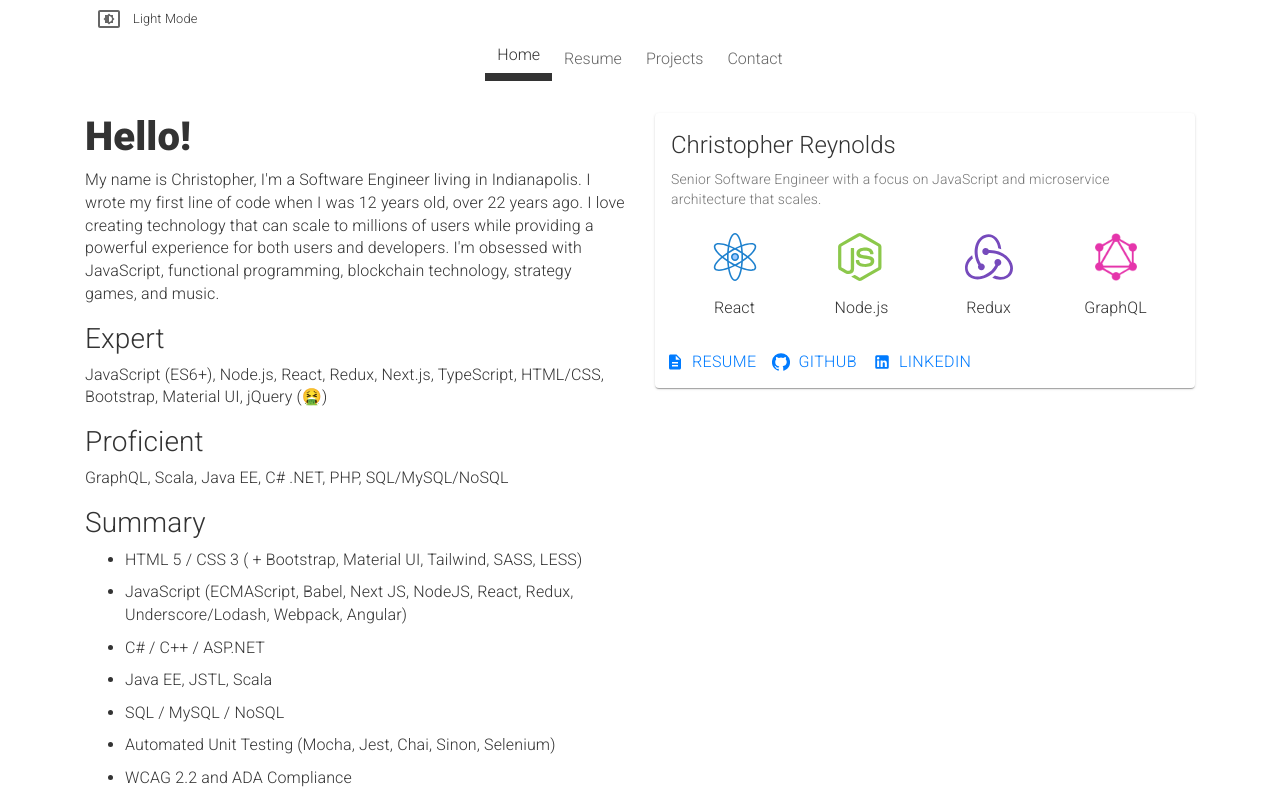
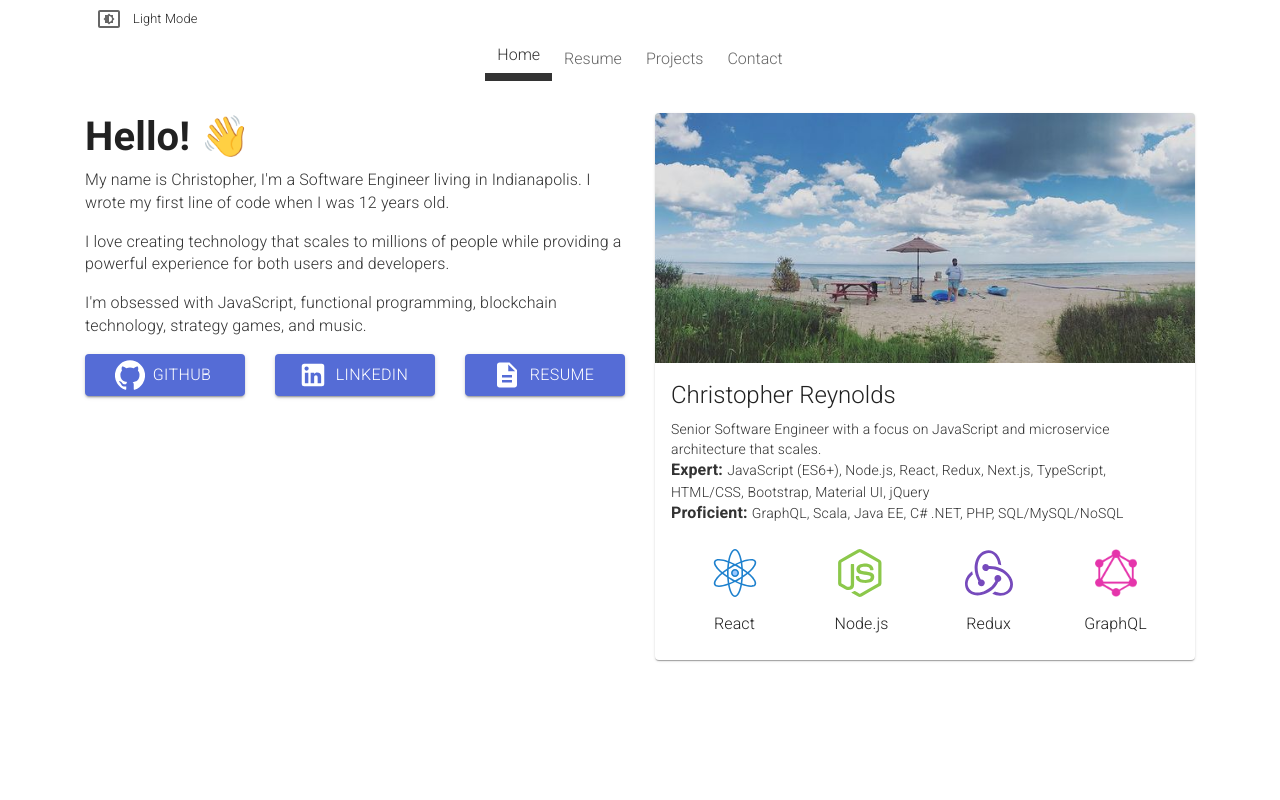
Before and after one commit to christopherrobin/portfolio, a React (Create React App) app: page /hello in a window 1280 px wide. Shown: the top 800 px of the page. Built offline with nearby package versions, Linux system fonts and the light colour scheme.

Commit message:
Clean up, re arranged front apge, updated resume again

```diff
--- a/src/App.js
+++ b/src/App.js
@@ -1,28 +1,27 @@
 import React, { useState, useEffect } from "react";
-import { Container, Row, Col, Spinner, Button } from "reactstrap";
-// import Menu1 from "./components/menu";
+import { Container, Row, Col, Spinner } from "reactstrap";
 import Menu from "./components/menu2";
-// import Header from './components/header';
 import {
   BrowserRouter as Router,
   Switch,
   Route,
   Redirect,
 } from "react-router-dom";
+import DescriptionIcon from "@material-ui/icons/Description";
+
+// "Pages"
 import BusinessCard from "./components/BusinessCard";
 import Resume from "./components/Resume";
 import Projects from "./components/Projects";
+
 import Fade from "./components/Fade";
 import "./App.scss";
 
+import Button from "@material-ui/core/Button";
 import GitHubIcon from "@material-ui/icons/GitHub";
 import LinkedInIcon from "@material-ui/icons/LinkedIn";
 import EmailIcon from "@material-ui/icons/Email";
-import './components/Fade.scss';
-// import { CSSTransitionGroup } from 'react-transition-group'
-// import { TransitionGroup, CSSTransition } from "react-transition-group";
-
-
+import "./components/Fade.scss";
 
 const App = () => {
   const [isLoading, setLoading] = useState(true);
@@ -31,7 +30,7 @@ const App = () => {
     setLoading(false);
   }, []);
 
-  console.log(isLoading);
+  // console.log(isLoading);
 
   return (
     <Container id="app-container">
@@ -46,70 +45,80 @@ const App = () => {
               <Menu />
               <Container>
                 <Row>
-                    <Col xs={12} md={6} className="d-md-none">
-                      <Fade childComponent={<BusinessCard />} />
+                  <Col xs={12} md={6}>
+                    <Fade
+                      childComponent={
+                        <div>
+                          <h1>Hello! &#128075;</h1>
+                          <p>
+                            My name is Christopher, I'm a Software Engineer
+                            living in Indianapolis. I wrote my first line of
+                            code when I was 12 years old.{" "}
+                          </p>
+                          <p>
+                            I love creating technology that scales to millions
+                            of people while providing a powerful experience for
+                            both users and developers.
+                          </p>
+                          <p>
+                            I'm obsessed with JavaScript, functional
+                            programming, blockchain technology, strategy games,
+                            and music.
+                          </p>
+
+                          <div id="external-links-wrapper">
+                            <Row>
+                              <Col xs={12} lg={4}>
+                                <Button
+                                  target="_blank"
+                                  href="https://github.com/christopherrobin/"
+                                  variant="contained"
+                                  size="medium"
+                                  color="primary"
+                                  startIcon={<GitHubIcon />}
+                                  className="external-links-button"
+                                  fullWidth
+                                >
+                                  GitHub
+                                </Button>
+                              </Col>
+
+                              <Col xs={12} lg={4}>
+                                <Button
+                                  target="_blank"
+                                  href="https://www.linkedin.com/in/christopherrr/"
+                                  variant="contained"
+                                  size="medium"
+                                  color="primary"
+                                  startIcon={<LinkedInIcon />}
+                                  className="external-links-button"
+                                  fullWidth
+                                >
+                                  LinkedIn
+                                </Button>
+                              </Col>
+                              <Col xs={12} lg={4}>
+                                <Button
+                                  target="_blank"
+                                  href="/resume"
+                                  variant="contained"
+                                  size="medium"
+                                  color="primary"
+                                  startIcon={<DescriptionIcon />}
+                                  className="external-links-button"
+                                  fullWidth
+                                >
+                                  Resume
+                                </Button>
+                              </Col>
+                            </Row>
+                          </div>
+                        </div>
+                      }
+                    />
                   </Col>
 
                   <Col xs={12} md={6}>
-                      <Fade childComponent={
-                      <div>
-                        <div>
-                          <h1>Hello!</h1>
-                        </div>
-                        <p>
-                          My name is Christopher, I'm a Software Engineer living
-                          in Indianapolis. I wrote my first line of code when I
-                          was 12 years old, over 22 years ago. I love creating technology
-                          that can scale to millions of users while providing a powerful
-                          experience for both users and developers.
-                          I'm obsessed with JavaScript, functional programming,
-                          blockchain technology, strategy games, and music.
-                        </p>
-                        <h3>Expert</h3>
-                        <p>
-                          JavaScript (ES6+), Node.js, React, Redux, Next.js, TypeScript, HTML/CSS, Bootstrap,
-                          Material UI, jQuery (&#129326;)
-                        </p>
-
-                        <h3>Proficient</h3>
-                        <p>GraphQL, Scala, Java EE, C# .NET, PHP, SQL/MySQL/NoSQL</p>
-
-                        <h3>Summary</h3>
-                        <ul>
-                          <li>
-                            HTML 5 / CSS 3 ( + Bootstrap, Material UI, Tailwind,
-                            SASS, LESS)
-                          </li>
-                          <li>
-                            JavaScript (ECMAScript, Babel, Next JS, NodeJS, React,
-                            Redux, Underscore/Lodash, Webpack, Angular)
-                          </li>
-                          <li>C# / C++ / ASP.NET</li>
-                          <li>Java EE, JSTL, Scala</li>
-                          <li>SQL / MySQL / NoSQL</li>
-                          <li>
-                            Automated Unit Testing (Mocha, Jest, Chai, Sinon, Selenium)
-                          </li>
-                          <li>WCAG 2.2 and ADA Compliance</li>
-                          <li>UI / UX Development and Testing</li>
-                          <li>Agile (Scrum) Software Development</li>
-                        </ul>
-
-                        <p>
-                          + Github & SVN, Optimizely, Akamai, Segment, Google
-                          Apps/AdSense/Analytics, Adobe Dynamic Tag Management,
-                          IBM WebSphere Commerce, Confluence, JIRA, Cryptocurrency
-                          and blockchain technology
-                        </p>
-                      </div>
-                      } />
-                    </Col>
-
-                    <Col
-                      xs={12}
-                      md={6}
-                      className="d-none d-xs-none d-sm-none d-md-block"
-                    >
                     <Fade childComponent={<BusinessCard />} />
                   </Col>
                 </Row>
@@ -131,7 +140,8 @@ const App = () => {
               <Container id="Contact-Page--Container">
                 <Row>
                   <Col xs={12} style={{ textAlign: "center" }}>
-                    <Fade childComponent={
+                    <Fade
+                      childComponent={
                         <div>
                           <a
                             alt=""
@@ -166,7 +176,8 @@ const App = () => {
                             </Button>
                           </a>
                         </div>
-                    }/>
+                      }
+                    />
                   </Col>
                 </Row>
               </Container>
--- a/src/App.scss
+++ b/src/App.scss
@@ -1,18 +1,22 @@
-@import url('https://fonts.googleapis.com/css2?family=Roboto:ital,wght@0,300;0,900;1,300;1,900&display=swap');
+// @import url('https://fonts.googleapis.com/css2?family=Roboto:ital,wght@0,300;0,900;1,300;1,900&display=swap');
+@import url('https://fonts.googleapis.com/css2?family=Roboto:ital,wght@0,300;0,700;1,300;1,700&display=swap');
 @import '../src/variables.scss';
 
 * {
   font-family: 'Roboto', sans-serif;
-  color: $primary-dark;
   font-size: 16px;
 }
 
+p {
+  color: $primary-dark;
+}
+
 h1 {
-  font-weight: 900;
+  font-weight: 700;
 }
 
 h2{
-  font-weight: bold;
+  font-weight: 700;
 }
 
 .sub-title {
@@ -37,10 +41,6 @@ svg.MuiSvgIcon-root {
 
 path {
   color: #fff;
-}
-
-path:hover {
-  // color: lightskyblue;
 }
 
 #profilePicture {
@@ -87,7 +87,7 @@ path:hover {
 }
 
 #app-container h1{
-  font-weight: 900;
+  font-weight: 700;
 }
 
 #Contact-Page--Container {
@@ -105,17 +105,6 @@ path:hover {
   }
 }
 
-#card-actions {
-  button {
-    text-align: center;
-    svg {
-      fill: $link-color;
-      width: 1em;
-      height: 1em;
-    }
-  }
-}
-
 #business-card {
   margin-bottom: 2em;
 }
@@ -123,6 +112,16 @@ path:hover {
 ul {
   li {
     margin-top: 0.6em;
+  }
+}
+
+#external-links-wrapper {
+  .external-links-button {
+    margin-right: 1em;
+    margin-bottom: 1em;
+  }
+  .external-links-button:last-child {
+    margin-right: 0;
   }
 }
 
@@ -141,3 +140,9 @@ ul {
     }
   }
 }
+
+// TODO: I know this isn't ideal but Material-UI has some quirks with custom theming the
+// custom styles on :hoverand :active buttons so I'll have to come back to this later
+a.MuiButtonBase-root.MuiButton-root.MuiButton-contained.external-links-button.MuiButton-containedPrimary.MuiButton-fullWidth {
+  color: #fff;
+}
--- a/src/components/BusinessCard.js
+++ b/src/components/BusinessCard.js
@@ -1,35 +1,47 @@
-import React from 'react';
-import { NavLink } from "react-router-dom";
-import { Container, Col, Row } from 'reactstrap';
-import Card from '@material-ui/core/Card';
-import CardActions from '@material-ui/core/CardActions';
-import CardContent from '@material-ui/core/CardContent';
-import Button from '@material-ui/core/Button';
-import Typography from '@material-ui/core/Typography';
+import React from "react";
+import { Container, Col, Row } from "reactstrap";
+import Card from "@material-ui/core/Card";
+import CardContent from "@material-ui/core/CardContent";
+import Typography from "@material-ui/core/Typography";
+import CardMedia from '@material-ui/core/CardMedia';
 
-// Tech logos
+// Image Assets
+import beachPicture from ".././images/beach.jpg";
 import ReactLogo from ".././react.svg";
 import NodeLogo from ".././node.svg";
 import GraphLogo from ".././graphql.png";
 import ReduxLogo from ".././redux.svg";
 
-// Material Icons
-import LinkedInIcon from '@material-ui/icons/LinkedIn';
-import GitHubIcon from '@material-ui/icons/GitHub';
-import DescriptionIcon from '@material-ui/icons/Description';
-
 export default function BusinessCard() {
   return (
     <Card id="business-card">
+      <CardMedia
+        image={beachPicture}
+        title="Christopher's day at the lake"
+        style={{ height: 250 }}
+      />
       <CardContent>
         <Typography gutterBottom variant="h5" component="h2">
           Christopher Reynolds
         </Typography>
-          <Typography variant="body2" color="textSecondary" component="p">
-            Senior Software Engineer with a focus on JavaScript and microservice architecture that scales.
+
+        <Typography variant="body2" component="p">
+          Senior Software Engineer with a focus on JavaScript and microservice
+          architecture that scales.
         </Typography>
+
+        <Typography variant="body2" component="p">
+          <strong>Expert: </strong>JavaScript (ES6+), Node.js, React, Redux,
+          Next.js, TypeScript, HTML/CSS, Bootstrap, Material UI, jQuery
+        </Typography>
+
+        <Typography variant="body2" component="p">
+          <strong>Proficient: </strong> GraphQL, Scala, Java EE, C# .NET, PHP,
+          SQL/MySQL/NoSQL
+        </Typography>
+
         <Container>
-          <Row style={{ marginTop: '1.5em' }}>
+          <Row style={{ marginTop: "1.5em" }}>
             <Col xs={3} className="skill-logo">
               <img src={ReactLogo} alt="React logo" />
               <div>React</div>
@@ -49,12 +61,6 @@ export default function BusinessCard() {
           </Row>
         </Container>
       </CardContent>
-
-      <CardActions id="card-actions">
-        <Button size="small" color="primary" startIcon={<DescriptionIcon />}><NavLink to="/resume">Resume</NavLink></Button>
-        <Button size="small" color="primary" startIcon={<GitHubIcon />}><a target="blank" href="https://github.com/christopherrobin/">GitHub</a></Button>
-        <Button size="small" color="primary" startIcon={<LinkedInIcon />}><a target="blank" href="https://www.linkedin.com/in/christopherrr/">LinkedIn</a></Button>
-      </CardActions>
     </Card>
   );
 }
--- a/src/components/Resume.js
+++ b/src/components/Resume.js
@@ -1,6 +1,7 @@
 import React from "react";
 import { Container, Row, Col } from "reactstrap";
 import { HashLink as Link } from 'react-router-hash-link';
+import ResumeDownloadButton from "./ResumeDownloadButton";
 import Fade from "./Fade";
 import "./Resume.scss";
 
@@ -13,6 +14,11 @@ export default function Resume() {
             <Row>
               <Col xs={12}>
                 <h1>Resume</h1>
+                <ResumeDownloadButton />
+              </Col>
+            </Row>
+            <Row>
+              <Col xs={12}>
                 <div id="quick-nav">
                   Jump to:&nbsp;
                   <Link to="/resume#angi">Angi</Link>,&nbsp;
@@ -69,7 +75,7 @@ export default function Resume() {
               <strong>Senior Software Engineer at Angi/Angie's List</strong>
             </div>
             <em>July 2015 – May 2021</em>
-            <div>JavaScript (ES6+), Node.js, React, Redux, Next.js, TypeScript, Scala, Flux, HTML/CSS, Bootstrap, WCAG 2.2 and ADA Compliance</div>
+            <div>JavaScript (ES6+), Node.js, React, Redux, Next.js, TypeScript, Scala, Bootstrap, WCAG 2.2 and ADA Compliance</div>
             <ul>
               <li>
                 My primary role has been writing clean and reusable JavaScript
@@ -77,6 +83,7 @@ export default function Resume() {
                 data, and unidirectional data flow that can scale to millions
                 of users.
               </li>
+              <li>Responsible for creating, maintaining, and decommissioning a collection of distributed and loosely coupled apps. (Microservice architecture)</li>
               <li>Coordinating with product owners, UX designers, customer service representatives, and outside parties to create and implement business requirements.</li>
               <li>Responsible for creating and breaking down large project requests ("Epics" in Jira) into manageable stories, tasks, and sub-tasks so we can accurately groom, point, and deliver those projects on time.</li>
               <li>Led the massive front-end re-branding effort from Angie's List to Angi for the Service Provider vertical. (and parts of other verticals)</li>
--- a/src/components/Resume.scss
+++ b/src/components/Resume.scss
@@ -13,5 +13,5 @@
 }
 
 #quick-nav {
-    margin-bottom: 1em;
+    margin: 1em 0;
 }
--- /dev/null
+++ b/src/components/ResumeDownloadButton.js
@@ -0,0 +1,22 @@
+import React from "react";
+import Button from "@material-ui/core/Button";
+import DescriptionIcon from "@material-ui/icons/Description";
+
+const ResumeDownloadButton = () => {
+  return (
+    <div className="btn-resume-download">
+      <Button
+        disableElevation
+        variant="contained"
+        size="small"
+        color="primary"
+        startIcon={<DescriptionIcon />}
+        className="external-links-button"
+      >
+        Resume (PDF)
+      </Button>
+    </div>
+  );
+}
+
+export default (ResumeDownloadButton);
```
Also changed, not shown: src/images/beach.jpg (added), 1 other file (tests, documents, lock files or other folders). Lines whose indentation alone changed are shown as unchanged.
